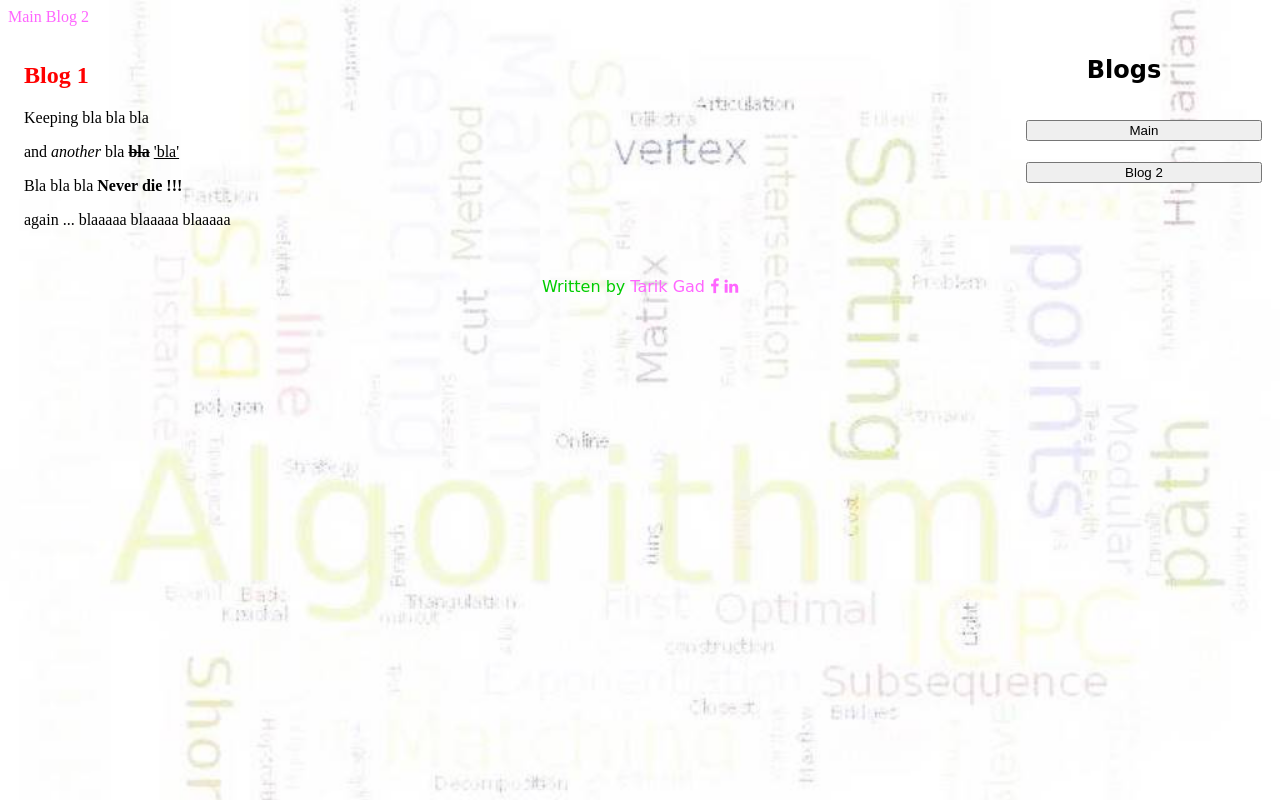
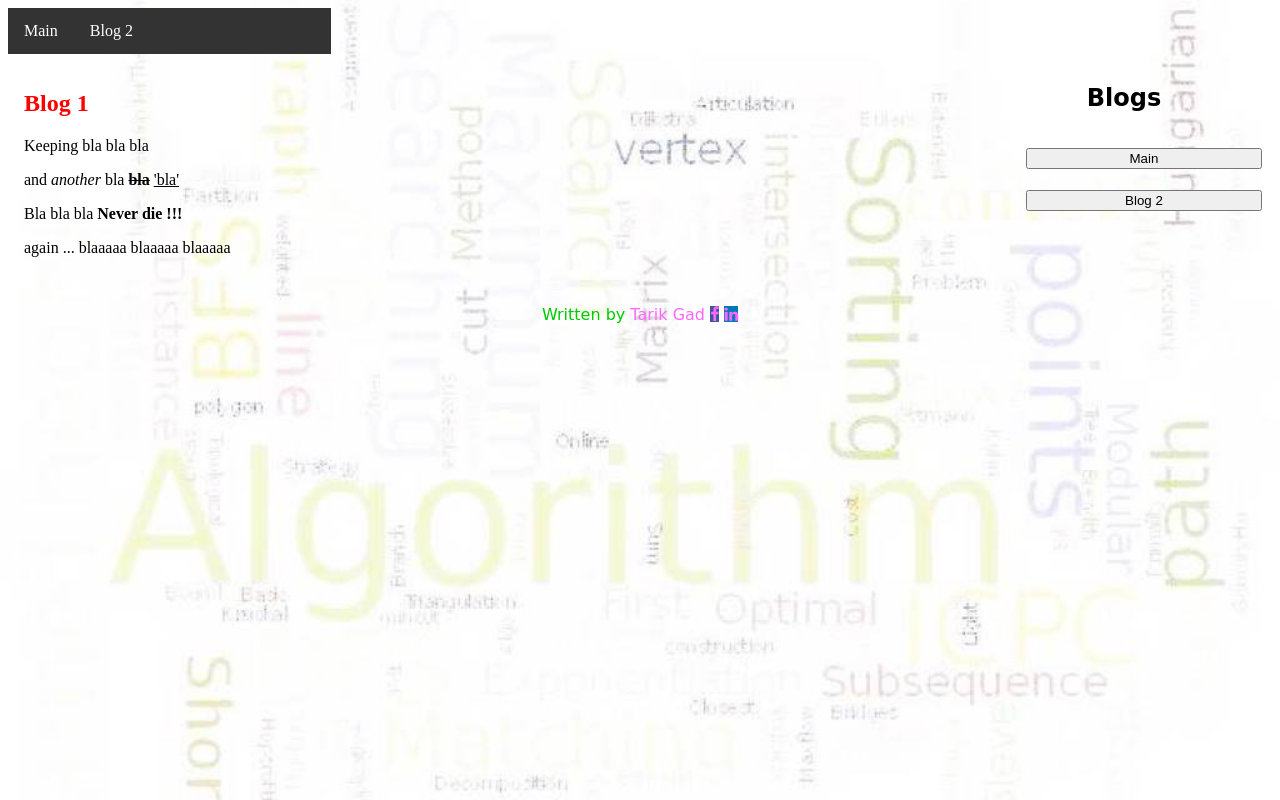
Before and after one commit to tarikgad/TG-FEND-01-Blog, a plain HTML site: page blog1.html in a window 1280 px wide. Drawn offline with Linux system fonts and the light colour scheme.

Commit message:
added reviewer comments

```diff
--- a/css/main.css
+++ b/css/main.css
@@ -3,6 +3,7 @@
 @import "main3.css";
 
 <link href="https://fonts.googleapis.com/css?family=Cute+Font|Lalezar|Roboto+Mono&display=swap" rel="stylesheet">
+
 
 @media(max-width: 320px){
     .container{
@@ -89,3 +90,8 @@ button{
     background-size: cover;
     color: #6cf;
 }
+
+.message .im{
+    box-shadow: 0 4px 8px 0;
+    width: 10%;
+}
--- a/css/main2.css
+++ b/css/main2.css
@@ -1,3 +1,13 @@
+.fa-facebook {
+  color: white;
+  background: #3B5998;
+}
+
+.fa-linkedin {
+  color: white;
+  background: #007bb5;
+}
+
 a:link {
   color: #f6f;
   text-decoration: none;
@@ -6,3 +16,20 @@ a:link {
 a:hover {
   color: blue;
 }
+
+.navbar {
+  overflow: hidden;
+  background-color: #333;
+}
+
+.navbar a {
+  float: left;
+  font-size: 16px;
+  color: white;
+  text-align: center;
+  padding: 14px 16px;
+}
+
+.navbar a:hover{
+  background-color: red;
+}
```
